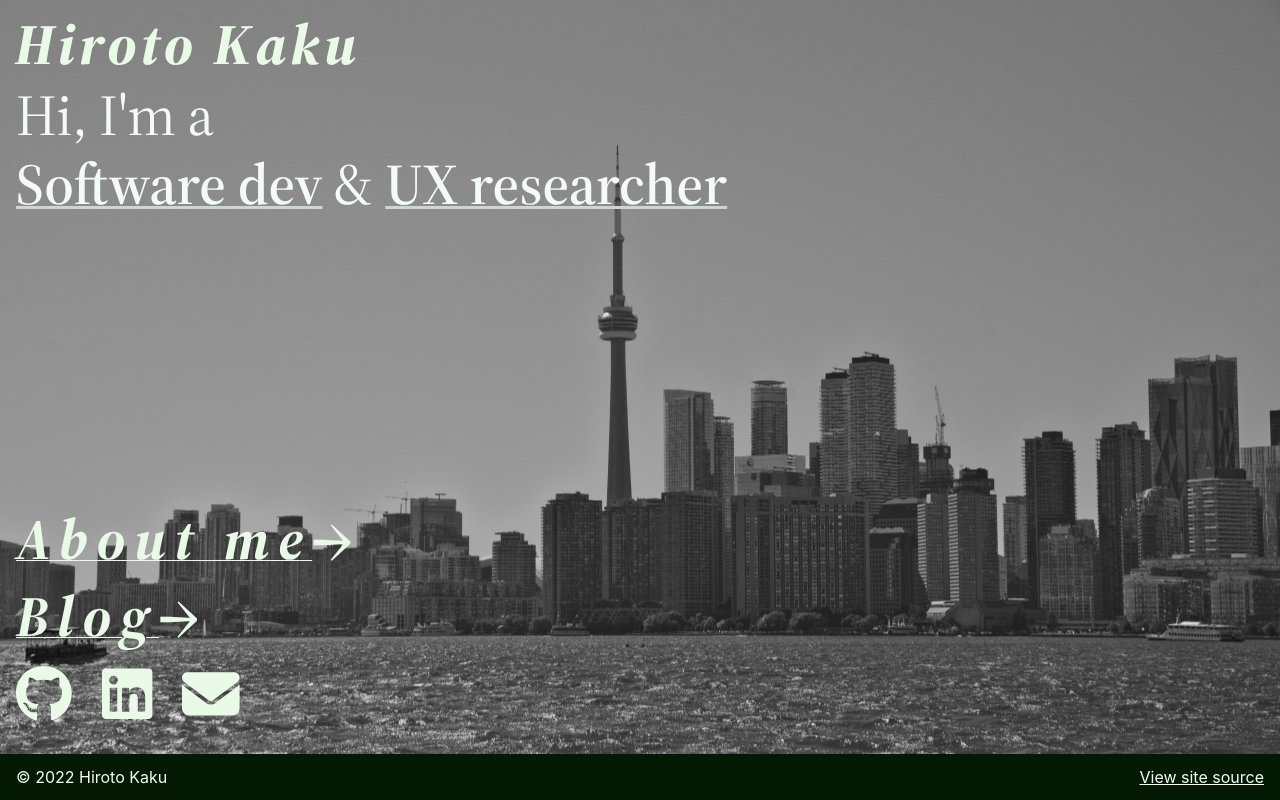
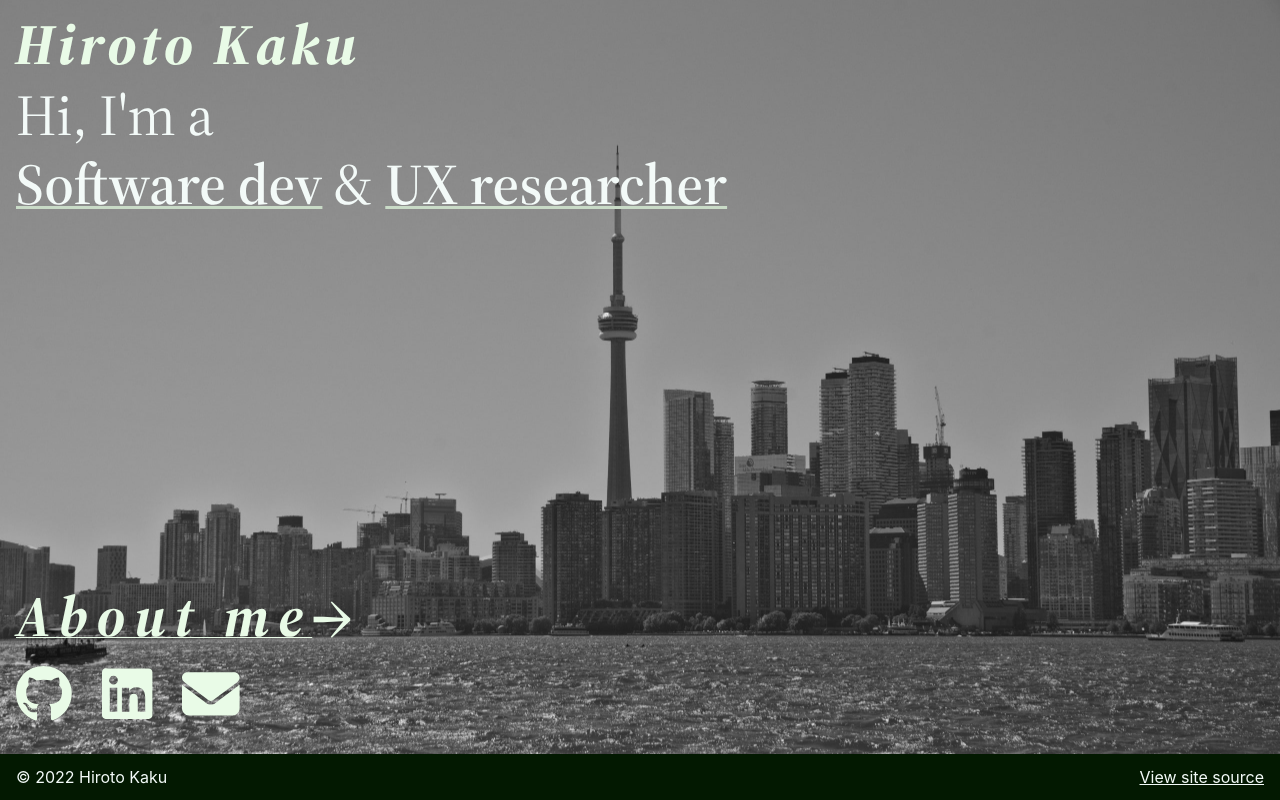
Before and after one commit to thekakkun/thekakkun.github.io, a Next.js app: page / in a window 1280 px wide. Built offline with nearby package versions, Linux system fonts and the light colour scheme; a web font is replaced by a local one.

Commit message:
Remove blog link

```diff
--- a/pages/index.js
+++ b/pages/index.js
@@ -38,13 +38,13 @@ export default function HomePage() {
                 </a>
               </Link>
             </li>
-            <li className={styles.nav__item}>
+            {/* <li className={styles.nav__item}>
               <Link href="/blog">
                 <a>
                   <span>Blog</span>→
                 </a>
               </Link>
-            </li>
+            </li> */}
             <li className={styles.nav__item}>
               <ul className={styles.nav__social}>
                 <li>
```
